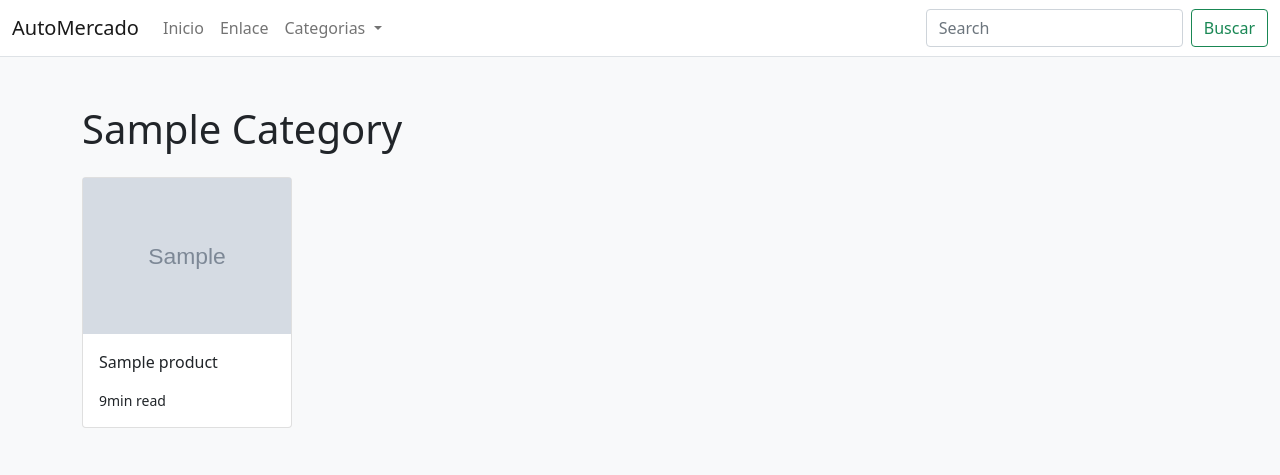
After one commit to Freddycotty/E-commerce, a Django app: a page that uses templates/store/base.html in a window 1280 px wide. The commit adds this page. Shown: the top 475 px of the page. Run offline with Django 3.2, Linux system fonts and the light colour scheme; tables that the repository leaves empty hold one stand-in row (values such as "Sample post"); grey boxes marked "Sample" are stand-in pictures.

Commit message:
[ADD] agregando slug a la vista

```diff
--- a/apps/store/models.py
+++ b/apps/store/models.py
@@ -10,7 +10,7 @@ class Category(models.Model):
     verbose_name_plural = 'categories'
 
   def get_absolute_url(self):
-      return reverse("store:product_detail", args={self.slug})
+      return reverse("store:category_list", args=[self.slug])
 
   def __str__(self):
       return self.name
@@ -34,7 +34,7 @@ class Product(models.Model):
     ordering = ('-created',)
 
   def get_absolute_url(self):
-      return reverse("store:product_detail", args={self.slug})
+      return reverse("store:product_detail",args=[self.slug])
 
 
   def __str__(self):
--- a/apps/store/urls.py
+++ b/apps/store/urls.py
@@ -1,8 +1,9 @@
 from django.urls import path
-from .views import all_products, product_detail
+from .views import all_products, product_detail, category_list
 app_name = 'store'
 
 urlpatterns = [
     path('', all_products, name = 'all_products'),
-    path("item/<slug:slug>/", product_detail, name="product_detail")
+    path("item/<slug:slug>/", product_detail, name="product_detail"),
+    path("search/<slug:category_slug>/", category_list, name="category_list"),
 ]
--- a/apps/store/views.py
+++ b/apps/store/views.py
@@ -14,3 +14,8 @@ def all_products(request):
 def product_detail(request, slug):
   product = get_object_or_404(Product, slug = slug, in_stock = True)
   return render(request, 'store/products/detail.html', {'product': product})
+
+def category_list(request, category_slug):
+  category = get_object_or_404(Category, slug = category_slug)
+  products = Product.objects.filter(category = category)
+  return render(request, 'store/products/category.html', {'category': category, 'products':products})
--- a/templates/store/base.html
+++ b/templates/store/base.html
@@ -39,7 +39,7 @@
                 <li><a class="dropdown-item" href="">Todos</a></li>
                 {% for c in categories %}
                 <li class=" selected">
-                  <a class="dropdown-item" href="">{{c.name | title }}</a>
+                  <a class="dropdown-item" href="{{c.get_absolute_url}}">{{c.name | title }}</a>
                 </li>
                 {% endfor %}
               </ul>
--- /dev/null
+++ b/templates/store/products/category.html
@@ -0,0 +1,42 @@
+{% extends "../base.html" %}
+{% load static %}
+{% block title %}
+{% if category %}{{ category.name }}{% else %}Products{% endif %}
+{% endblock %}
+{% block content %}
+
+
+<main>
+  <div class="album py-5 bg-light">
+    <div class="container">
+
+      <div class="pb-3 h1">{{category.name|title}}</div>
+      <div class="row row-cols-1 row-cols-sm-2 row-cols-md-5 g-3">
+
+        {% for product in products %}
+
+        <div class="col">
+          <div class="card shado-sm">
+            <img class="img-fluid" alt="Responsive image" src="{{ product.image.url }}">
+
+            <div class="card-body">
+              <p class="card-text">
+                <a class="text-dark text-decoration-none" href="{{ product.gect_absolute_url }}">{{ product.title }}</a>
+              </p>
+              <div class="d-flex justify-content-between align-items-center">
+                <small class="tet-muted">9min read</small>
+              </div>
+            </div>
+          </div>
+        </div>
+
+        {% endfor %}
+
+      </div>
+    </div>
+  </div>
+
+
+</main>
+
+{% endblock %}
```
